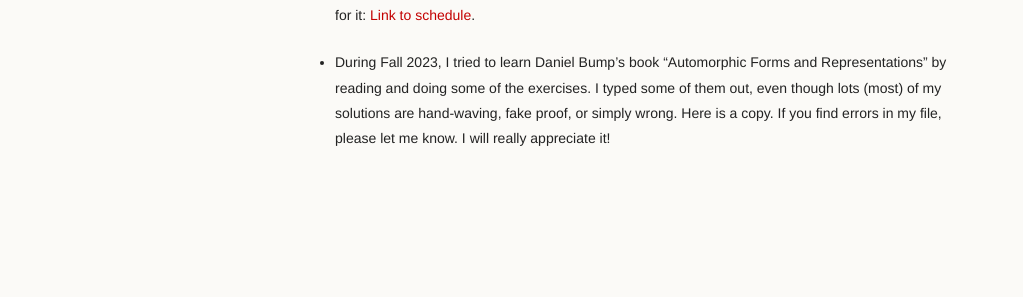
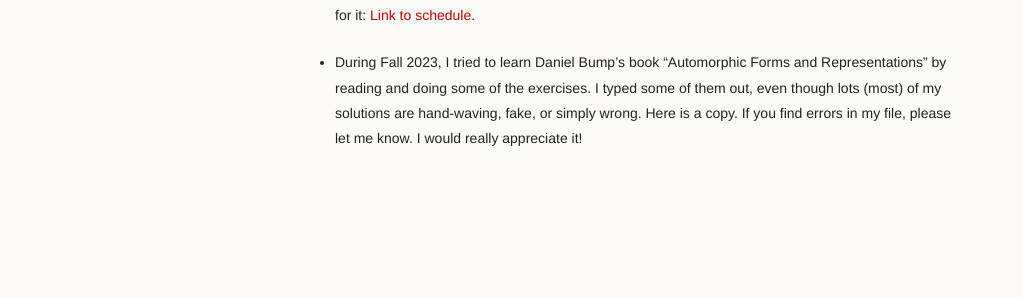
Before and after one commit to axhou/axhou.github.io, a Jekyll site: the page built from index.md, in a window 1280 px wide. Shown: the part 274-571 px from the top of the page, without its empty margins (0-1023 px from the left). Built offline with Jekyll 4.4.1, drawn with Linux system fonts in a browser that asks for light colours; our own code applies the rules of GitHub Pages for plain Markdown files.

Commit message:
Update index.md

```diff
--- a/index.md
+++ b/index.md
@@ -13,4 +13,4 @@
 
 - During Fall 2024, we are organizing a "BC-Brandeis" student reading seminar on Bernstein and Zelevinsky's survey paper regarding the representation theory of p-adic groups. Here is the schedule for it: [Link to schedule](./bzf2024.html).
 
-- During Fall 2023, I tried to learn Daniel Bump's book "Automorphic Forms and Representations" by reading and doing some of the exercises. I typed some of them out, even though lots (most) of my solutions are hand-waving, fake proof, or simply wrong. Here is a copy. If you find errors in my file, please let me know. I will really appreciate it!
+- During Fall 2023, I tried to learn Daniel Bump's book "Automorphic Forms and Representations" by reading and doing some of the exercises. I typed some of them out, even though lots (most) of my solutions are hand-waving, fake, or simply wrong. Here is a copy. If you find errors in my file, please let me know. I would really appreciate it!
```
